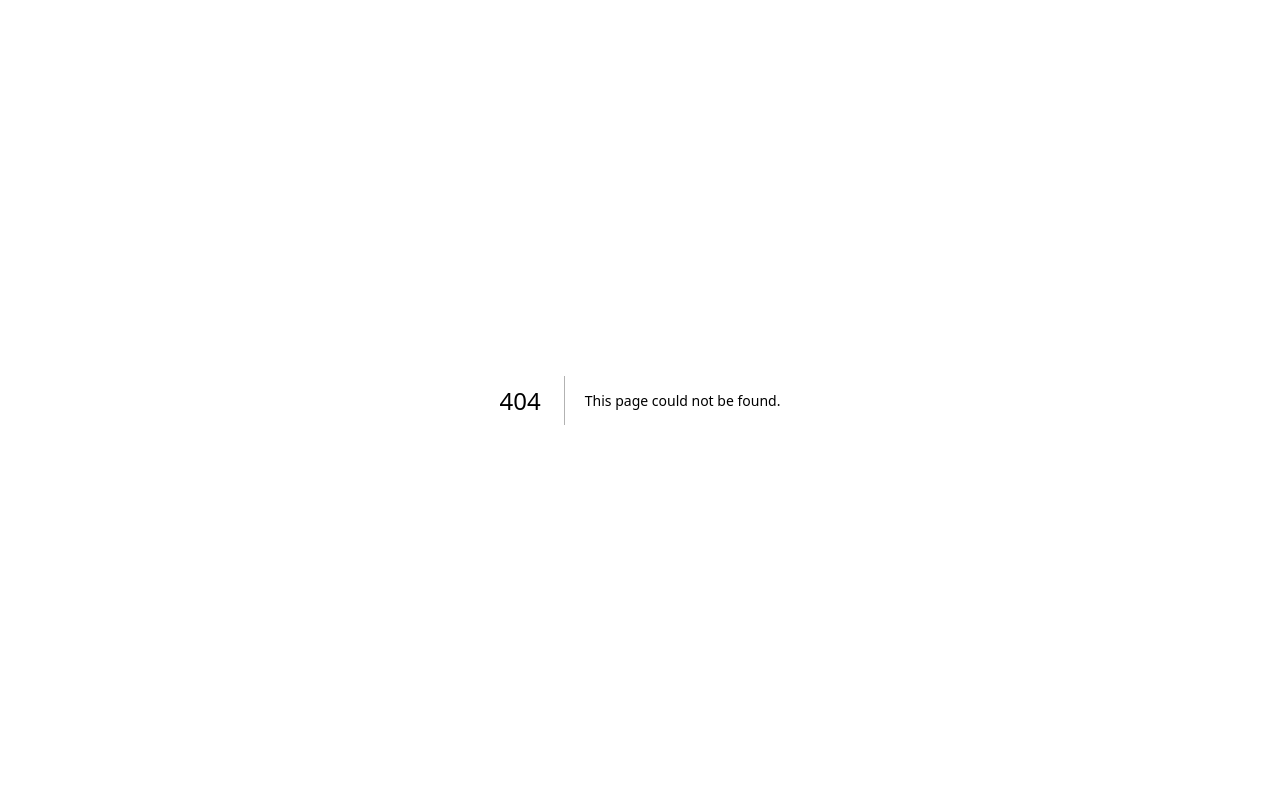
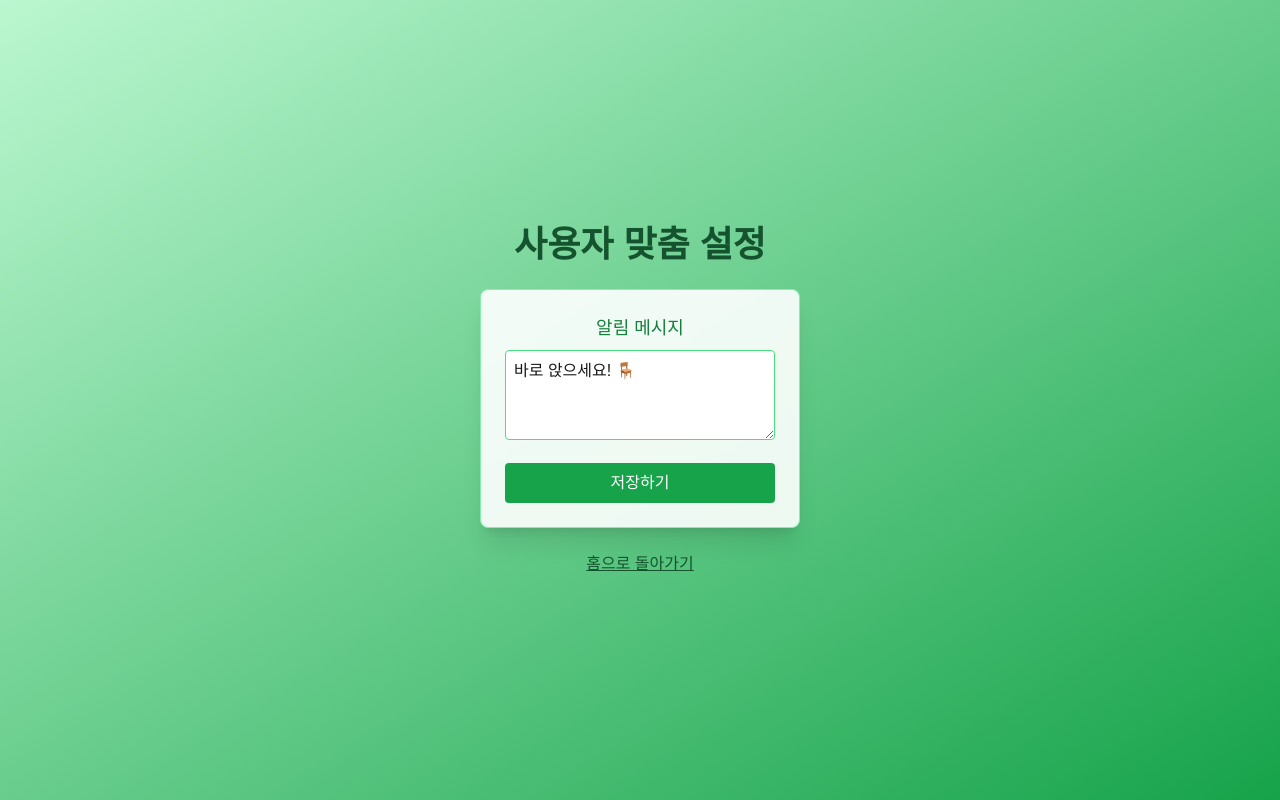
Before and after one commit to chae-chae/Spine-Fairy, a Next.js app: page /settings in a window 1280 px wide. Before the commit this address had no page. Built offline with nearby package versions, Linux system fonts and the light colour scheme.

Commit message:
add custom setting page

```diff
--- a/app/page.tsx
+++ b/app/page.tsx
@@ -1,6 +1,7 @@
 "use client";
 
 import { useState, useEffect } from "react";
+import Link from "next/link"; // Link 컴포넌트 임포트
 
 export default function Home() {
   const [minutes, setMinutes] = useState<number | "">("");
@@ -31,7 +32,7 @@ export default function Home() {
       return;
     }
     setSecondsLeft(minutes * 60);
-    setIsPaused(false); // 타이머 시작 시 일시정지 상태 해제
+    setIsPaused(false);
   };
 
   const pauseTimer = () => {
@@ -42,22 +43,21 @@ export default function Home() {
     setIsPaused(false);
   };
 
-  // 타이머 리셋 함수: 모든 상태를 초기화
   const resetTimer = () => {
     setSecondsLeft(null);
     setIsPaused(false);
-    // 필요하다면 minutes 상태도 초기화할 수 있음
-    // setMinutes("");
   };
 
   const triggerNotification = () => {
+    const message =
+      localStorage.getItem("customAlertMessage") || "바로 앉으세요! 🪑";
     if (typeof window !== "undefined" && "Notification" in window) {
       if (Notification.permission === "granted") {
-        new Notification("Spine Fairy 🧚‍♂️", { body: "바로 앉으세요! 🪑" });
+        new Notification("Spine Fairy 🧚‍♂️", { body: message });
       } else if (Notification.permission !== "denied") {
         Notification.requestPermission().then((permission) => {
           if (permission === "granted") {
-            new Notification("Spine Fairy 🧚‍♂️", { body: "바로 앉으세요! 🪑" });
+            new Notification("Spine Fairy 🧚‍♂️", { body: message });
           }
         });
       }
@@ -127,6 +127,15 @@ export default function Home() {
         )}
       </div>
 
+      {/* 사용자 맞춤 설정 페이지로 이동하는 버튼 */}
+      <div className="mt-6">
+        <Link href="/settings">
+          <button className="px-4 py-2 bg-green-500 text-white rounded hover:bg-green-600 transition-colors duration-300">
+            사용자 맞춤 설정
+          </button>
+        </Link>
+      </div>
+
       {showModal && (
         <div className="fixed inset-0 flex items-center justify-center bg-green-900 bg-opacity-50">
           <div className="bg-white bg-opacity-95 p-6 rounded-lg shadow-xl border border-green-400">
--- /dev/null
+++ b/app/settings/page.tsx
@@ -0,0 +1,65 @@
+"use client";
+
+import { useState, useEffect } from "react";
+import Link from "next/link";
+
+export default function SettingsPage() {
+  const [customMessage, setCustomMessage] = useState("");
+  const [savedMessage, setSavedMessage] = useState("");
+
+  // 컴포넌트가 마운트될 때 localStorage에서 기존 설정을 불러옴
+  useEffect(() => {
+    const storedMessage = localStorage.getItem("customAlertMessage");
+    if (storedMessage) {
+      setCustomMessage(storedMessage);
+      setSavedMessage(storedMessage);
+    } else {
+      // 기본 알림 메시지 설정 (없을 경우)
+      const defaultMessage = "바로 앉으세요! 🪑";
+      setCustomMessage(defaultMessage);
+      setSavedMessage(defaultMessage);
+      localStorage.setItem("customAlertMessage", defaultMessage);
+    }
+  }, []);
+
+  // 저장 버튼 클릭 시 localStorage에 메시지 저장
+  const handleSave = () => {
+    localStorage.setItem("customAlertMessage", customMessage);
+    setSavedMessage(customMessage);
+    alert("설정이 저장되었습니다!");
+  };
+
+  return (
+    <main className="min-h-screen flex flex-col items-center justify-center bg-gradient-to-br from-green-200 to-green-600 p-6">
+      <h1 className="text-4xl font-bold text-green-900 mb-6">
+        사용자 맞춤 설정
+      </h1>
+
+      <div className="bg-white bg-opacity-90 p-6 rounded-lg shadow-xl w-80 text-center border border-green-300">
+        <label className="block text-lg font-medium text-green-700 mb-2">
+          알림 메시지
+        </label>
+        <textarea
+          value={customMessage}
+          onChange={(e) => setCustomMessage(e.target.value)}
+          className="w-full p-2 border border-green-400 rounded focus:outline-none focus:ring-2 focus:ring-green-500"
+          rows={3}
+        />
+        <button
+          onClick={handleSave}
+          className="mt-4 w-full bg-green-600 text-white py-2 rounded hover:bg-green-700 transition-colors duration-300"
+        >
+          저장하기
+        </button>
+      </div>
+
+      <div className="mt-6">
+        <Link href="/">
+          <span className="text-green-900 underline cursor-pointer">
+            홈으로 돌아가기
+          </span>
+        </Link>
+      </div>
+    </main>
+  );
+}
```
